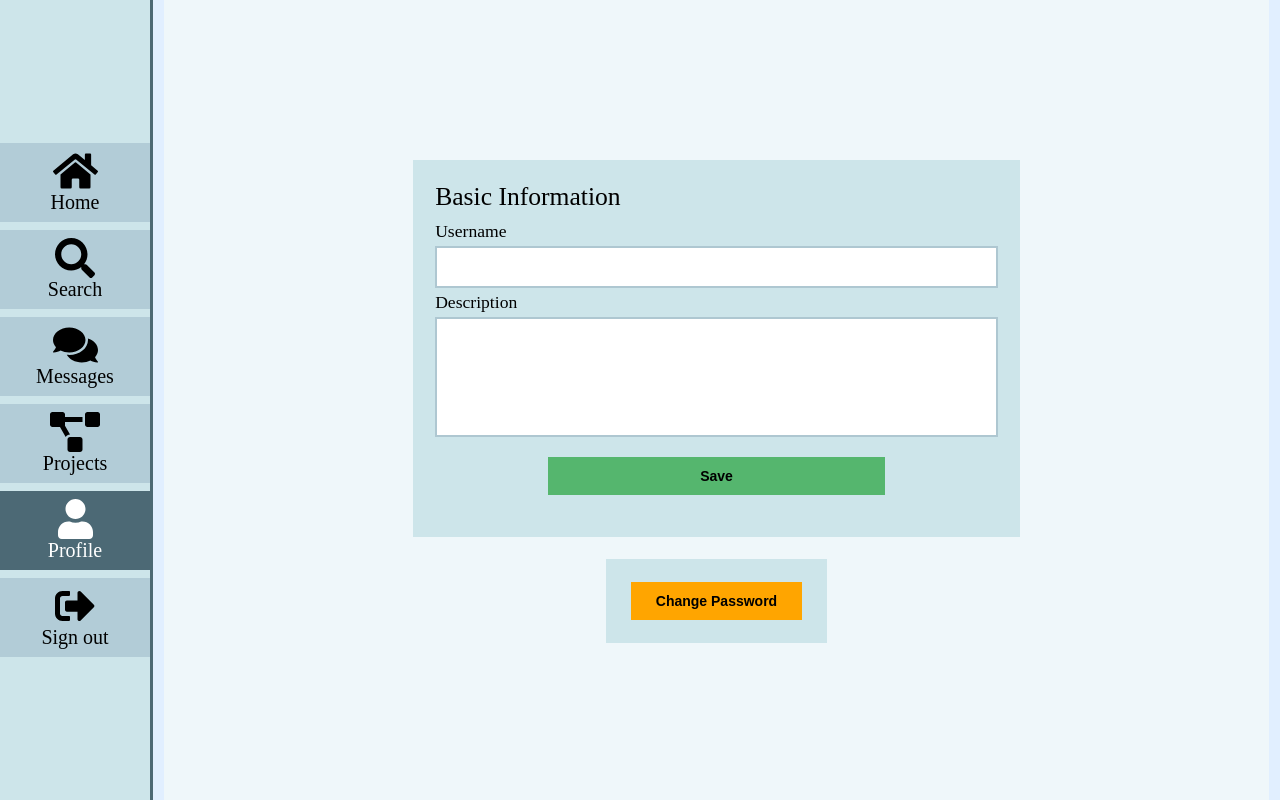
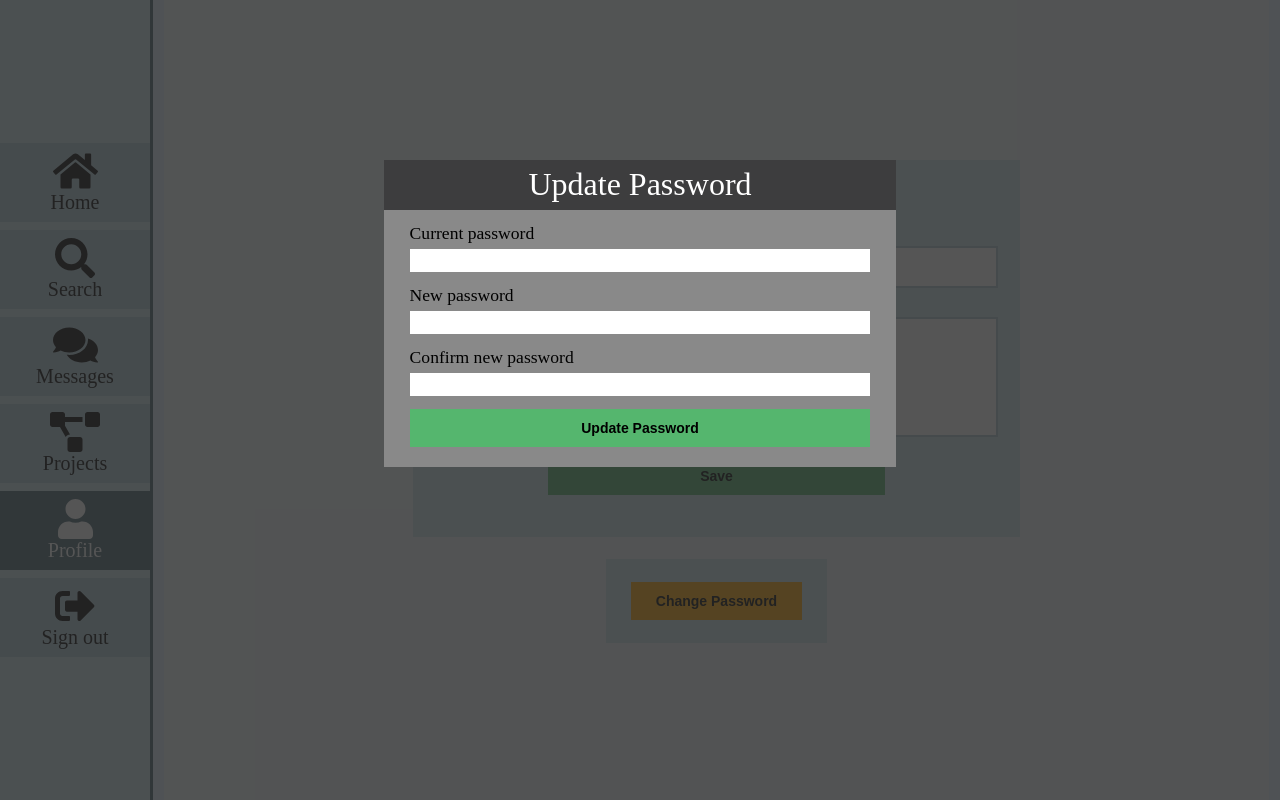
Before and after one commit to x-wyz/os-directory, a React (Create React App) app: page /profile in a window 1280 px wide. Both pictures are taken after a click on the button "Change Password". Built offline with nearby package versions, Linux system fonts and the light colour scheme.

Commit message:
update password modal

```diff
--- a/src/components/inputfield/inputfield.css
+++ b/src/components/inputfield/inputfield.css
@@ -14,7 +14,7 @@
 }
 
 .inputfield-label {
-	margin-bottom: 0.2em;
+	margin-bottom: 0.3em;
 	font-size: 1.1em;
 }
 
--- a/src/components/inputfield/inputfield.js
+++ b/src/components/inputfield/inputfield.js
@@ -11,9 +11,9 @@ function InputField({ label, onChange, className, type, value, errorChecker, err
 	return (
 		<div className={`inputfield-container ${className}`}>
 			{
-				label ? <label className="inputfield-label"> { label } </label> : null
+				label ? <label className="inputfield-label" htmlFor={name}> { label } </label> : null
 			}
-			<input name={name} onChange={onChange} className={`input-editor ${inputClass} ${hasError ? 'input-error' : 'input-pass'}`} type={type} value={value} />
+			<input id={name} name={name} onChange={onChange} className={`input-editor ${inputClass} ${hasError ? 'input-error' : 'input-pass'}`} type={type} value={value} />
 			{
 				hasError ? <p className="error-message"> {errorMessage} </p> : null
 			}
--- a/src/components/profileupdater/profileupdater.js
+++ b/src/components/profileupdater/profileupdater.js
@@ -4,7 +4,7 @@ import './profileupdater.css';
 function ProfileUpdater({ label, type, handler, name, value }){
 	return (
 		<div className="profileupdater-container">
-			<label for={name} className="profileupdater-label"> {label} </label>
+			<label htmlFor={name} className="profileupdater-label"> {label} </label>
 			{
 				type === 'text'
 				?
--- /dev/null
+++ b/src/modals/updatepassword/updatepassword.css
@@ -0,0 +1,25 @@
+.updatepassword-modal-container {
+	background: #898989;
+	width: 40vw;
+	min-width: 400px;
+}
+
+.updatepassword-modal-title {
+	background: var(--dark-gray);
+	color: white;
+	font-size: 2em;
+	padding: calc(var(--small-increment) / 2);
+	margin-bottom: var(--small-increment);
+	text-align: center;
+}
+
+.updatepassword-modal-submit {
+	width: 90%;
+	margin: 0 auto;
+	background: var(--color-green);
+	margin-bottom: var(--standard-increment);
+}
+
+.updatepassword-modal-submit:hover {
+	background: var(--color-green-secondary);
+}
--- /dev/null
+++ b/src/modals/updatepassword/updatepassword.js
@@ -0,0 +1,81 @@
+import React, { Component } from 'react';
+
+import InputField from '../../components/inputfield/inputfield';
+import Button from '../../components/button/button';
+import ModalBase from '../../components/modalbase/modalbase';
+import ServerMessage from '../../components/servermessage/servermessage';
+
+import './updatepassword.css';
+
+class UpdatePassword extends Component {
+	constructor(props){
+		super(props);
+		this.state = {
+			oldpassword: '',
+			newpassword: '',
+			confirmnewpassword: '',
+			servermessage: null,
+			servererror: false
+		}
+
+		this.submitNewPassword = this.submitNewPassword.bind(this);
+		this.update = this.update.bind(this);
+	}
+
+	update(event){
+		this.setState({
+			[event.target.name]: event.target.value
+		})
+	}
+
+	submitNewPassword(event){
+		event.preventDefault();
+	}
+
+	render(){
+		const { oldpassword, newpassword, confirmnewpassword, servermessage } = this.state;
+
+		return (
+			<ModalBase exitFunction={this.props.exit}>
+				<div className="updatepassword-modal-container">
+					<h4 className="updatepassword-modal-title">Update Password</h4>
+					{
+						servermessage
+						?
+						<ServerMessage message={servermessage} error={this.state.servererror} />
+						:
+						null
+					}
+					<InputField
+						label="Current password"
+						onChange={this.update}
+						className="updatepassword-modal-input"
+						type="password"
+						value={oldpassword}
+						name="oldpassword"
+					/>
+					<InputField
+						label="New password"
+						onChange={this.update}
+						className="updatepassword-modal-input"
+						type="password"
+						value={newpassword}
+						name="newpassword"
+					/>
+					<InputField
+						label="Confirm new password"
+						onChange={this.update}
+						className="updatepassword-modal-input"
+						type="password"
+						value={confirmnewpassword}
+						name="confirmnewpassword"
+					/>
+
+					<Button type='button' text="Update Password" onClick={this.submitNewPassword} className="updatepassword-modal-submit" />
+				</div>
+			</ModalBase>
+		)
+	}
+}
+
+export default UpdatePassword;
--- a/src/pages/profile/profile.js
+++ b/src/pages/profile/profile.js
@@ -3,7 +3,7 @@ import React, { Component } from 'react';
 import Button from '../../components/button/button';
 import ProfileUpdater from '../../components/profileupdater/profileupdater';
 
-// import PasswordModal from '../../modals/changepassword/changepassword';
+import UpdatePassword from '../../modals/updatepassword/updatepassword';
 
 import './profile.css';
 
@@ -43,9 +43,17 @@ class Profile extends Component {
 	}
 
 	render(){
-		const { username, description, user } = this.state;
+		const { username, description, user, passwordmodal } = this.state;
 
 		return (
+			<React.Fragment>
+				{
+					passwordmodal
+					?
+					<UpdatePassword exit={this.showModal} />
+					:
+					null
+				}
 				<div className="profilepage">
 					<div className="profilepage-basic-information">
 						<h3 className="profilepage-basic-header">Basic Information</h3>
@@ -57,6 +65,7 @@ class Profile extends Component {
 						<Button type="button" text="Change Password" onClick={this.showModal} className="changepassword-button" />
 					</div>
 				</div>
+			</React.Fragment>
 		)
 	}
 
```
Also changed, not shown: 1 other file (tests, documents, lock files or other folders). Lines whose indentation alone changed are shown as unchanged.
